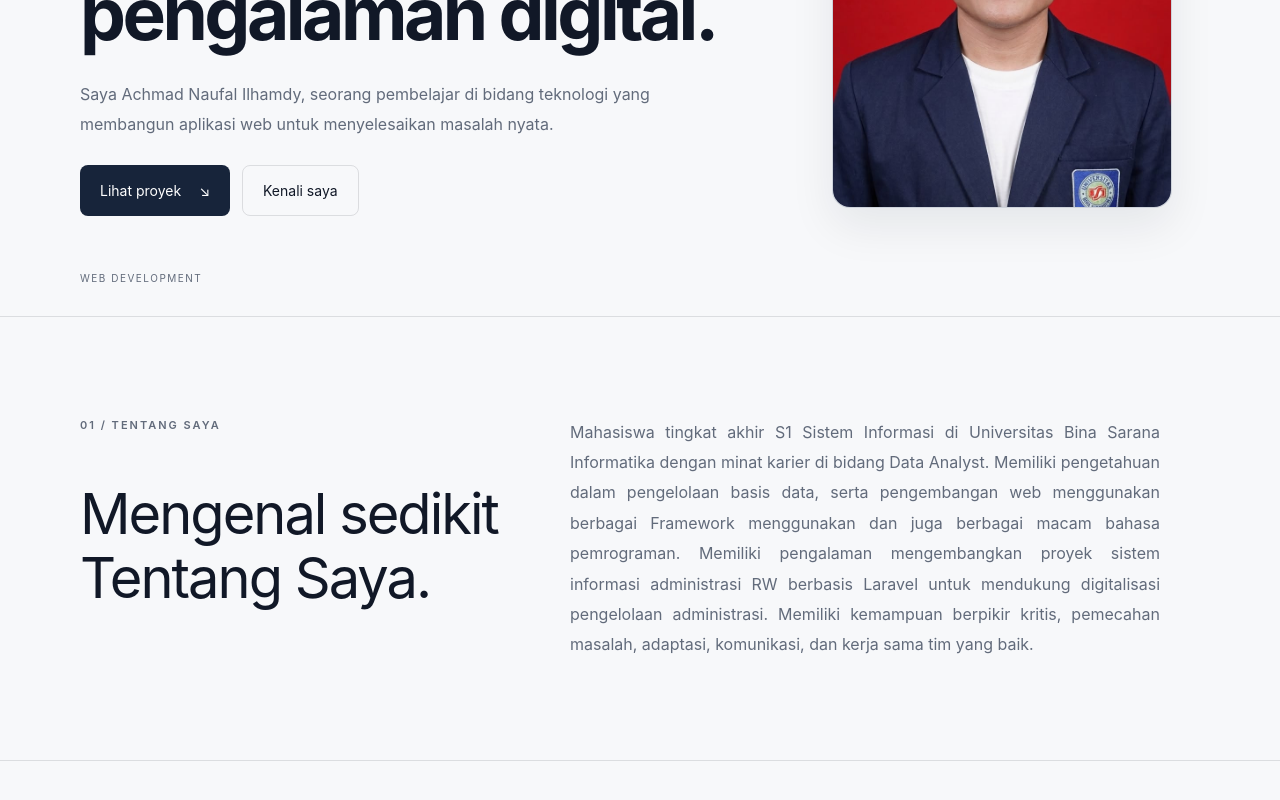
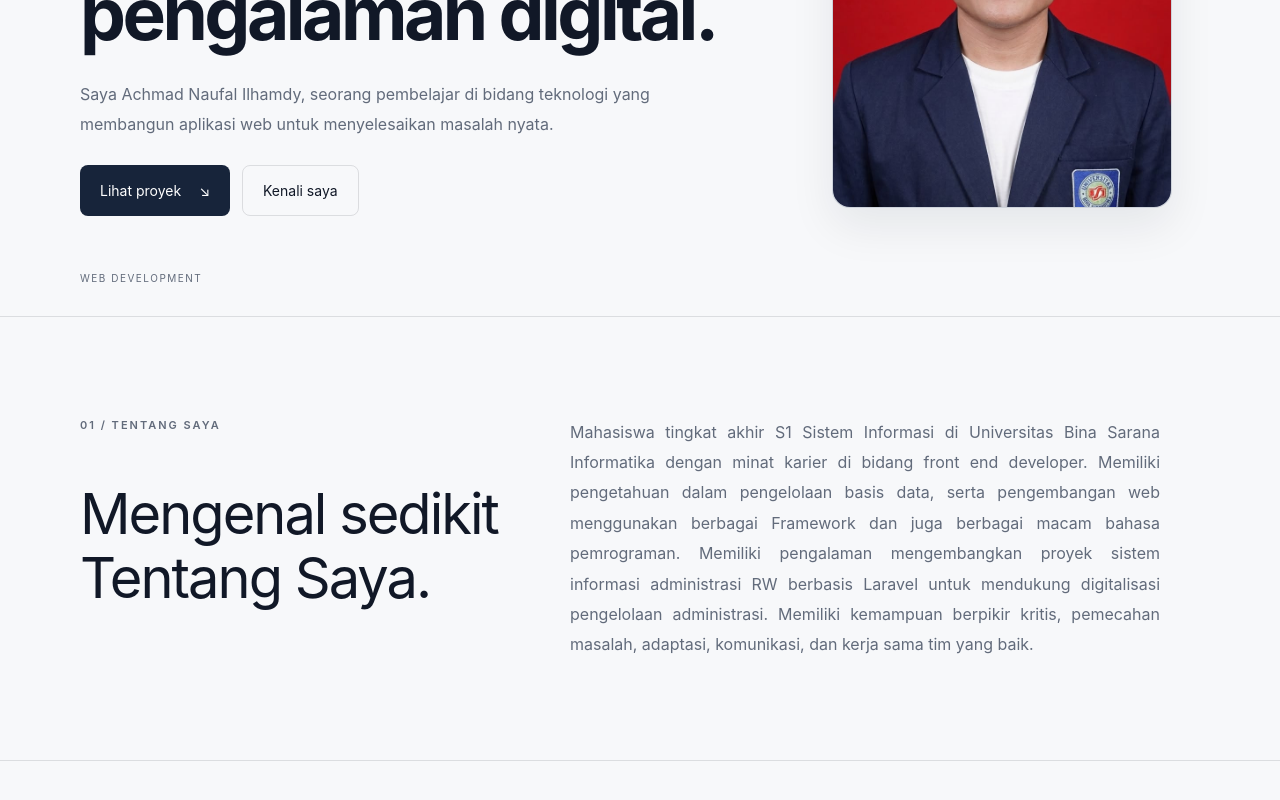
Before and after one commit to Lerigo12/portofolio, a React (Vite) app: page / in a window 1280 px wide. Shown: the part 344-1144 px from the top of the page. Built offline with nearby package versions, Linux system fonts and the light colour scheme.

Commit message:
Update About.jsx

```diff
--- a/src/components/About.jsx
+++ b/src/components/About.jsx
@@ -9,8 +9,8 @@ function About() {
       </h2>
 
       <p>
-        Mahasiswa tingkat akhir S1 Sistem Informasi di Universitas Bina Sarana Informatika dengan minat karier di bidang Data Analyst.
-        Memiliki pengetahuan dalam pengelolaan basis data, serta pengembangan web menggunakan berbagai Framework menggunakan dan juga berbagai macam bahasa pemrograman.
+        Mahasiswa tingkat akhir S1 Sistem Informasi di Universitas Bina Sarana Informatika dengan minat karier di bidang front end developer.
+        Memiliki pengetahuan dalam pengelolaan basis data, serta pengembangan web menggunakan berbagai Framework dan juga berbagai macam bahasa pemrograman.
         Memiliki pengalaman mengembangkan proyek sistem informasi administrasi RW berbasis Laravel untuk mendukung digitalisasi pengelolaan administrasi.
         Memiliki kemampuan berpikir kritis, pemecahan masalah, adaptasi, komunikasi, dan kerja sama tim yang baik.
       </p>
```
